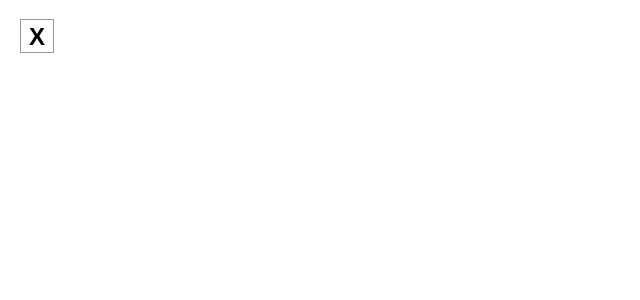
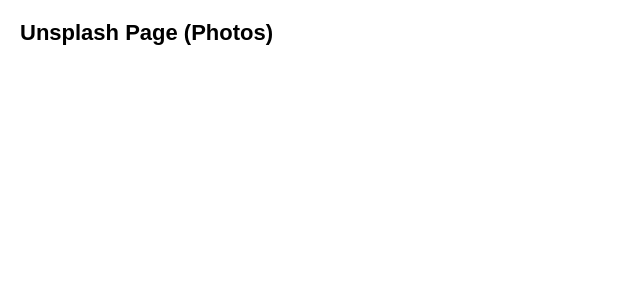
Before and after one commit to Kazi27/moodboard-frontend, a React (Create React App) app in the folder src/: page /photos in a window 1280 px wide. Shown: the top 300 px of the page, without its empty margins (0-640 px from the left). Built offline with nearby package versions, Linux system fonts and the light colour scheme.

Commit message:
Made 4 components according & setup router

```diff
--- a/package.json
+++ b/package.json
@@ -2,10 +2,10 @@
   "dependencies": {
     "react": "^18.0.0",
     "react-dom": "^18.0.0",
+    "react-router-dom": "^6.20.0",
     "react-scripts": "^5.0.0"
   },
   "main": "/index.js",
-  "devDependencies": {},
   "name": "vy6j3f",
   "description": null,
   "version": "0.0.0",
--- a/src/App.js
+++ b/src/App.js
@@ -1,3 +1,23 @@
-export default function Square() {
-  return <button className="square">X</button>;
+import React from 'react';
+import { BrowserRouter as Router, Route, Routes } from 'react-router-dom';
+import Homepage from './homepage';
+import Unsplash from './unsplash';
+import Pexels from './pexels';
+import Favorites from './favorites';
+
+function App() {
+  return (
+    <div className="App">
+      <Router>
+        <Routes>
+          <Route path="/" element={<Homepage />} />
+          <Route path="/photos" element={<Unsplash />} />
+          <Route path="/videos" element={<Pexels />} />
+          <Route path="/favorites" element={<Favorites />} />
+        </Routes>
+      </Router>
+    </div>
+  );
 }
+
+export default App;
--- /dev/null
+++ b/src/favorites.js
@@ -0,0 +1,11 @@
+import React from 'react';
+
+const Favorites = () => {
+  return (
+    <div>
+      <h1>Favorites Page</h1>
+    </div>
+  );
+};
+
+export default Favorites;
--- /dev/null
+++ b/src/homepage.js
@@ -0,0 +1,11 @@
+import React from 'react';
+
+const Homepage = () => {
+  return (
+    <div>
+      <h1>Main Page</h1>
+    </div>
+  );
+};
+
+export default Homepage;
--- /dev/null
+++ b/src/pexels.js
@@ -0,0 +1,11 @@
+import React from 'react';
+
+const Pexels = () => {
+  return (
+    <div>
+      <h1>Pexels Page (Videos)</h1>
+    </div>
+  );
+};
+
+export default Pexels;
--- /dev/null
+++ b/src/unsplash.js
@@ -0,0 +1,11 @@
+import React from 'react';
+
+const Unsplash = () => {
+  return (
+    <div>
+      <h1>Unsplash Page (Photos)</h1>
+    </div>
+  );
+};
+
+export default Unsplash;
```
Also changed, not shown: 1 other file (tests, documents, lock files or other folders).
